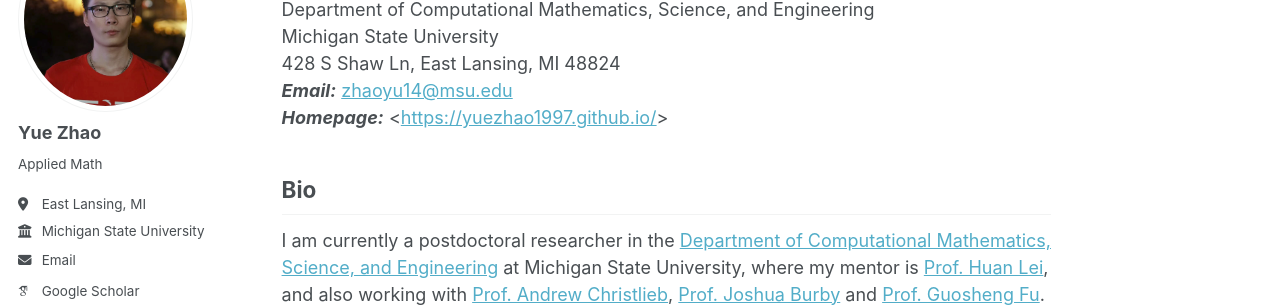
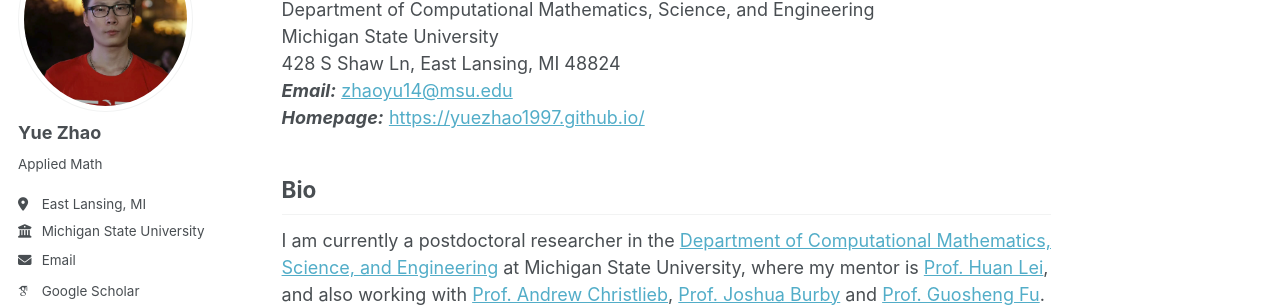
Before and after one commit to yuezhao1997/yuezhao1997.github.io, a Jekyll site: the page built from _pages/about.md, in a window 1280 px wide and 900 px high. Shown: the part 172-479 px from the top of the window. Built offline with Jekyll 4.4.1, drawn with Linux system fonts in a browser that asks for light colours; some web fonts are replaced; a script bundle is joined from its source files by our own code; library files that are not in the unit come from our copies.

```diff
--- a/_pages/about.md
+++ b/_pages/about.md
@@ -12,7 +12,7 @@ Department of Computational Mathematics, Science, and Engineering <br>
 Michigan State University <br>
 428 S Shaw Ln, East Lansing, MI 48824 <br>
 **_Email:_** <zhaoyu14@msu.edu> <br>
-**_Homepage:_** <[https://yuezhao1997.github.io/](https://yuezhao1997.github.io/)>
+**_Homepage:_** [https://yuezhao1997.github.io/](https://yuezhao1997.github.io/)
 
 
 ## Bio
```
